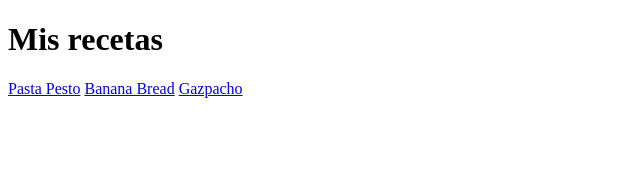
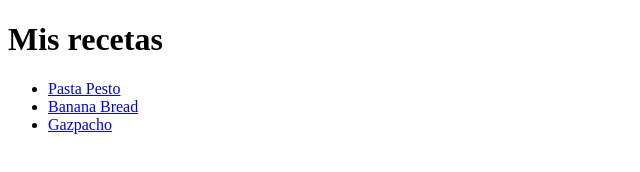
Before and after one commit to joelexpo/odin-recipes, a plain HTML site: page index.html in a window 1280 px wide. Shown: the whole page, without its empty margins (0-640 px from the left). Drawn offline with Linux system fonts and the light colour scheme.

Commit message:
All the recipes connected to the main index.html and all the project done

```diff
--- a/index.html
+++ b/index.html
@@ -8,9 +8,10 @@
 
 <body>
     <h1>Mis recetas</h1>
-
-    <a href="./recipes/pasta-pesto.html">Pasta Pesto</a>
-    <a href="./recipes/banana-bread.html">Banana Bread</a>
-    <a href="./recipes/gazpacho.html">Gazpacho</a>
+    <ul>
+        <li><a href="./recipes/pasta-pesto.html">Pasta Pesto</a></li>
+        <li><a href="./recipes/banana-bread.html">Banana Bread</a></li>
+        <li><a href="./recipes/gazpacho.html">Gazpacho</a></li>
+    </ul>
 </body>
 </html>
```
